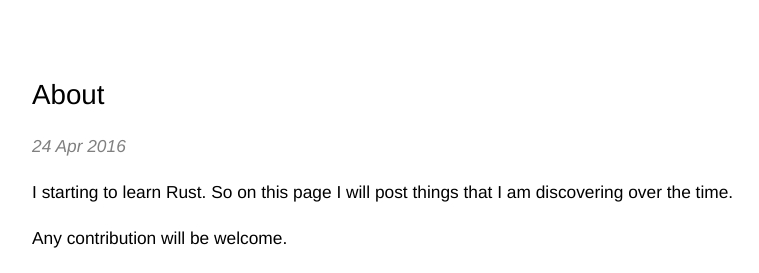
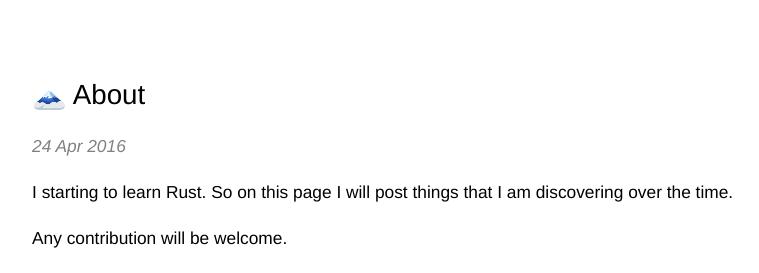
Before and after one commit to adelarsq/daily-rust.github.io, a Jekyll site: the page built from _posts/2016-04-24-about.md, in a window 1280 px wide. Shown: the top 273 px of the page, without its empty margins (158-917 px from the left). Built offline with Jekyll 4.4.1, drawn with Linux system fonts in a browser that asks for light colours.

```diff
--- a/_posts/2016-04-24-about.md
+++ b/_posts/2016-04-24-about.md
@@ -1,7 +1,7 @@
 ---
 layout: post
-title: "About"
-index_title: "About"
+title: "🗻 About"
+index_title: "🗻 About"
 tags: [rustposts, rust]
 ---
 
```
